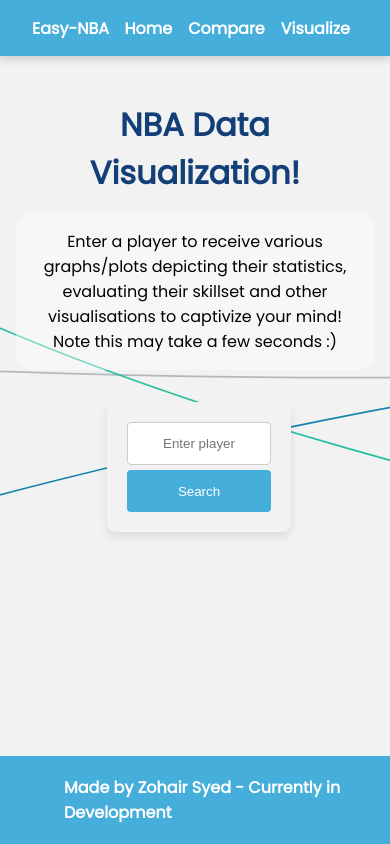
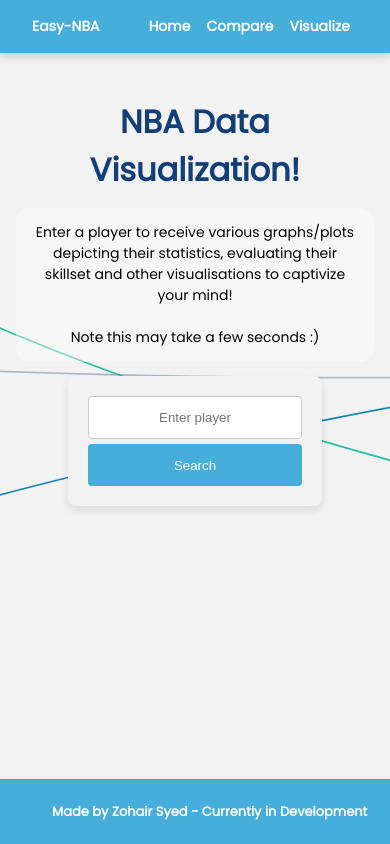
Before and after one commit to jr0ver/Easy-NBA, a Flask app: page /visualize in a window 390 px wide. Run offline with Flask 3, Linux system fonts and the light colour scheme; some libraries are stand-ins or nearby versions.

Commit message:
feat: updated mobile CSS and UI

```diff
--- a/static/styles/main.css
+++ b/static/styles/main.css
@@ -1,14 +1,12 @@
-@import url('https://fonts.googleapis.com/css2?family=Poppins&display=swap');
-
 body {
     margin: 0;
     padding: 0;
+    font-family: 'Poppins', Arial;
 }
 
 .body {
     display: flex;
     flex-direction: column;
-    font-family: sans-serif;
     min-height: 100vh;
 }
 
@@ -22,7 +20,6 @@
     background-color: #45aeda;
     color: white;
     padding: 1em;
-    font-family: Poppins;
     font-weight: bold;
     z-index: 2;
 }
@@ -76,29 +73,6 @@
     flex: auto;
 }
 
-@media (max-width: 600px) {
-    main {
-        padding: 1em;
-    }
-
-    nav {
-        gap: 0;
-    }
-
-    header {
-        padding: 1rem 2rem;
-    }
-
-    h1 {
-        font-size: 2em !important;
-        width: 80%;
-    }
-
-    footer {
-        height: 3.5em;
-    }
-}
-
 /*
 .gradients {
     background: linear-gradient(45deg, #90c1d6, #432062, #90c1d6);
@@ -139,7 +113,6 @@
     font-size: 3em;
     margin: 0.9em 0 0 0;
     text-align: center;
-    font-family: Poppins;
     font-weight: bold;
     color: #133f79;
     position: relative;
@@ -164,7 +137,6 @@
 
 h3 {
     color: #133f79;
-    font-family: Poppins;
     font-weight: bold;
 }
 
@@ -177,7 +149,6 @@
 
 .content p {
     text-align: center;
-    font-family: Poppins;
 }
 
 .scroll {
@@ -203,7 +174,35 @@
     width: 60%;
     margin: 2em;
     border-radius: 1.5em;
-    font-family: Poppins;
     font-weight: bold;
     color: #133f79;
 }
+
+@media (max-width: 600px) {
+    main {
+        padding: 1em;
+    }
+
+    nav {
+        gap: 0;
+    }
+
+    header {
+        padding: 1rem 2rem;
+        font-size: 14px;
+    }
+
+    h1 {
+        font-size: 2em !important;
+        width: 80%;
+    }
+
+    footer {
+        height: 3em;
+        font-size: 13px;
+    }
+
+    .intro{
+        font-size: 14px;
+    }
+}
--- a/static/styles/player_container.css
+++ b/static/styles/player_container.css
@@ -10,7 +10,6 @@
 
 .heading {
     background-color: #45aeda;
-    height: em;
     text-align: center;
     font-weight: bold;
     font-size: large;
@@ -106,12 +105,6 @@
     /* Slightly increase size on hover */
 }
 
-@media (max-width: 600px) {
-    .awards {
-        gap: 0.1em;
-    }
-}
-
 .test-btn {
     background-color: #133f79;
     color: white;
@@ -130,3 +123,21 @@
     transform: scale(1.05);
     /* Slightly increase size on hover */
 }
+
+@media (max-width: 600px) {
+    .awards {
+        gap: 0.2em;
+    }
+    .award{
+        padding: 2px 3px;
+    }
+    .award-text{
+        margin: 1px;
+    }
+    .player-container{
+        width: 85%;
+    }
+    .info{
+        padding: 0.5em;
+    }
+}
--- a/static/styles/table.css
+++ b/static/styles/table.css
@@ -6,6 +6,7 @@
     margin-bottom: 2em;
     border: none;
     border-collapse: collapse;
+    font-family: sans-serif;
 }
 
 .data thead tr {
--- a/static/styles/utils.css
+++ b/static/styles/utils.css
@@ -1,5 +1,4 @@
 form {
-    margin: 1em 0 0 0.5em;
     width: 40%;
     height: fit-content;
     padding: 20px;
@@ -44,10 +43,21 @@
     text-wrap: wrap;
 }
 
-.round{
+.round {
     border-radius: 1em;
 }
+
 .boxify {
     border-radius: 1em;
     box-shadow: 0 4px 8px rgba(0, 0, 0, 0.2);
 }
+
+@media (max-width: 600px) {
+   form{
+    width: 60%;
+    margin-bottom: 2em;
+   }
+   input[type="text"]{
+    min-width: 60%;
+   }
+}
--- a/templates/template.html
+++ b/templates/template.html
@@ -4,7 +4,11 @@
     <meta charset="UTF-8" />
     <meta name="viewport" content="width=device-width, initial-scale=1.0" />
     <link rel="icon" href="{{ url_for('static', filename='easynba.ico') }}" type="image/x-icon">
-    <link rel="stylesheet" href="{{ url_for('static', filename='styles/main.css') }}" />
+    <link rel="preload" href="https://fonts.googleapis.com/css2?family=Poppins&display=swap" as="style" onload="this.rel='stylesheet'">
+    <noscript>
+        <link rel="stylesheet" href="https://fonts.googleapis.com/css2?family=Poppins&display=swap">
+    </noscript>
+        <link rel="stylesheet" href="{{ url_for('static', filename='styles/main.css') }}" />
     <link rel="stylesheet" href="{{ url_for('static', filename='styles/utils.css') }}" />
     <link rel="stylesheet" href="{{ url_for('static', filename='styles/table.css') }}" />
     <link rel="stylesheet" href="{{ url_for('static', filename='styles/player_container.css') }}" />
--- a/templates/visualize.html
+++ b/templates/visualize.html
@@ -5,9 +5,10 @@
         <h1>NBA Data Visualization!</h1>
         <p class="intro">
             Enter a player to receive various graphs/plots depicting their statistics,
-            evaluating their skillset and other visualisations to captivize your mind! Note this may
-            take a few seconds :)
+            evaluating their skillset and other visualisations to captivize your mind!
             <br />
+            <br />
+            Note this may take a few seconds :)
         </p>
         <form action="{{ url_for('visualize') }}" method="post">
             <input type="text" placeholder="Enter player" name="player" required />
```
